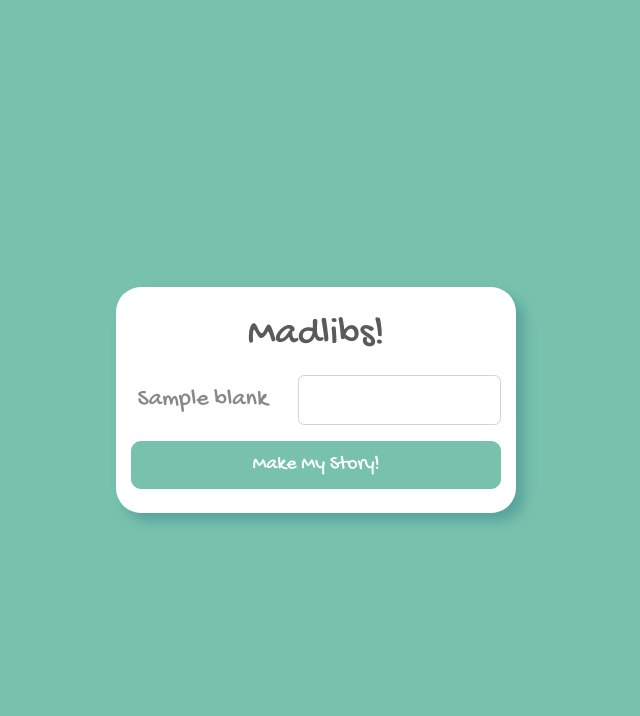
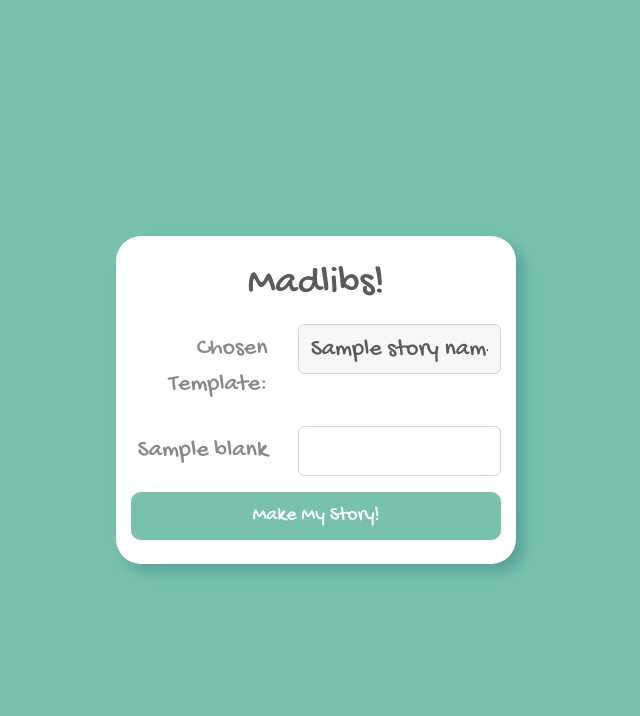
Before and after one commit to sterlingfire/flask-practice, a Flask app: template madlibs/templates/questions.html in a window 1280 px wide. Shown: the top 716 px of the page, without its empty margins (324-964 px from the left). Run offline with Flask 2, Linux system fonts and the light colour scheme; the template is opened without the code that fills it: most values are stand-ins (such as "Sample title", 1, 10 or a date in 2020).

Commit message:
implemented story templates

```diff
--- a/madlibs/app.py
+++ b/madlibs/app.py
@@ -1,6 +1,6 @@
 from flask import Flask, render_template, request
 from flask_debugtoolbar import DebugToolbarExtension
-from stories import silly_story
+from stories import story_templates
 
 app = Flask(__name__)
 app.config['SECRET_KEY'] = "secret"
@@ -9,15 +9,23 @@ debug = DebugToolbarExtension(app)
 
 
 @app.route("/")
+def show_template_picker():
+    return render_template("story_templates.html",
+                           templates=story_templates.keys())
+
+
+@app.route("/input")
 def view_index():
     """Create form to generate Madlibs story"""
+    story_name = request.args.get("template_picker")
     return render_template("questions.html",
-                           story=silly_story)
+                           story=story_templates[story_name],
+                           story_name=story_name)
 
 
 @app.route("/results")
 def show_story():
     """ Display the story from the form data"""
-
-    story_text = silly_story.generate(request.args)
+    story_name =request.args.get("story_name")
+    story_text = story_templates[story_name].generate(request.args)
     return render_template("story.html", story=story_text)
--- a/madlibs/stories.py
+++ b/madlibs/stories.py
@@ -23,6 +23,7 @@ class Story:
 
         self.prompts = words
         self.template = text
+
 
     def generate(self, answers):
         """Substitute answers into text."""
@@ -50,3 +51,11 @@ excited_story = Story(
     ["noun", "verb"],
     """OMG!! OMG!! I love to {verb} a {noun}!"""
 )
+
+weird_story = Story(
+    ["noun", "verb", "location", "adverb"],
+    """Why did I {verb} a {noun} at {location}? It happened so {adverb}."""
+)
+
+# story_templates = [silly_story, excited_story, weird_story]
+story_templates = {"silly":silly_story, "excited":excited_story, "weird":weird_story}
--- a/madlibs/templates/questions.html
+++ b/madlibs/templates/questions.html
@@ -7,18 +7,19 @@
 <h1 class="pt-4 mb-3 text-center">Madlibs!</h1>
 
 <form action="/results" class="pb-4">
-
+  <div class="form-group row">
+    <label class="col-5 col-form-label text-right">Chosen Template:</label>
+    <div class="col-7">
+      <input name="story_name" required aria-label="{{ story_name }}" class="form-control" value="{{story_name}}" readonly>
+    </div>
+  </div>
   <!-- an example of one field -- you should make these autogenerated! -->
   {% for blank in story.prompts %}
 
   <div class="form-group row">
     <label class="col-5 col-form-label text-right">{{ blank }}</label>
     <div class="col-7">
-        <input
-            name="{{ blank }}"
-            required
-            aria-label="{{ blank }}"
-            class="form-control">
+      <input name="{{ blank }}" required aria-label="{{ blank }}" class="form-control">
     </div>
   </div>
   {% endfor %}
```
Also changed, not shown: madlibs/templates/story_templates.html (added, +30 -0 lines). Lines whose indentation alone changed are shown as unchanged.
